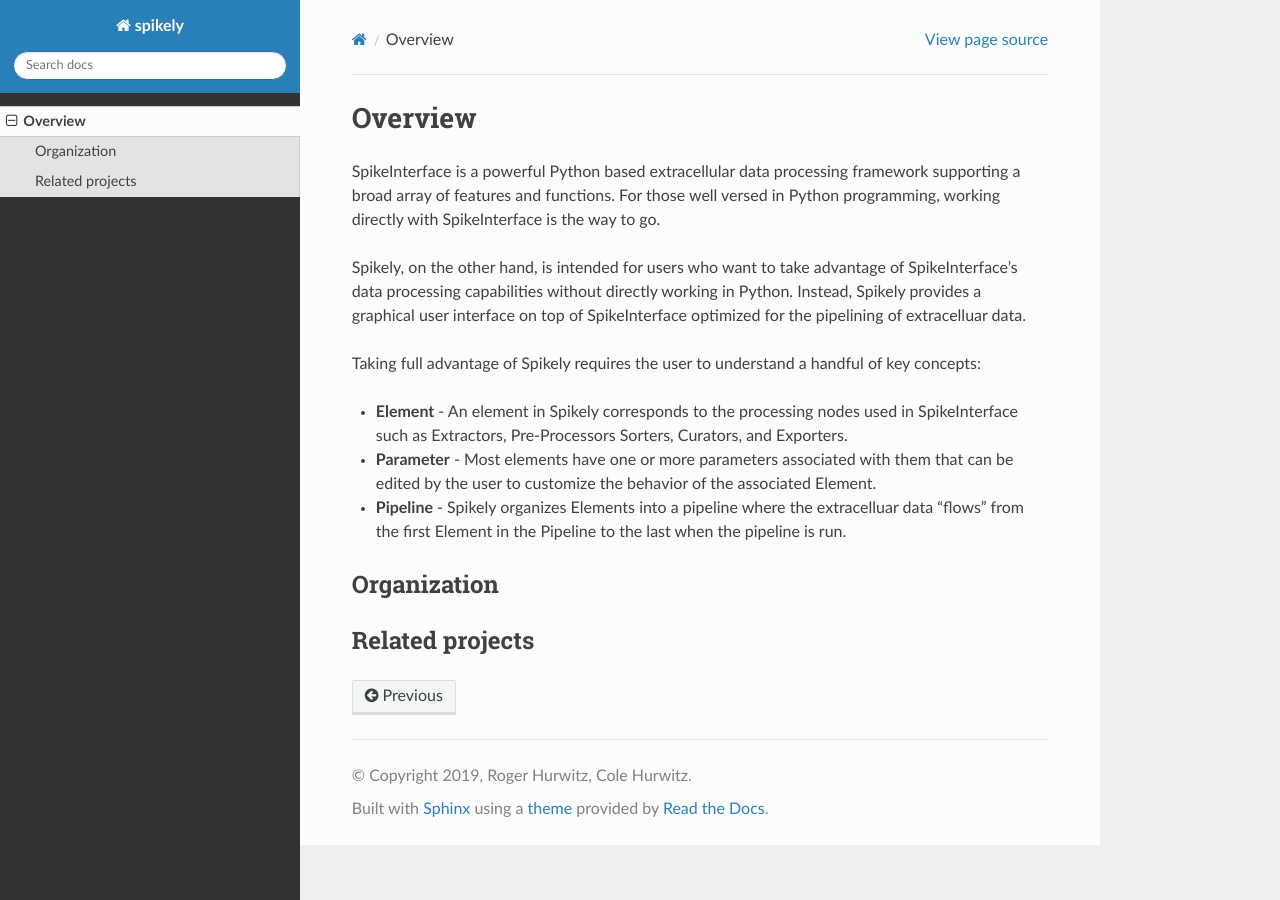
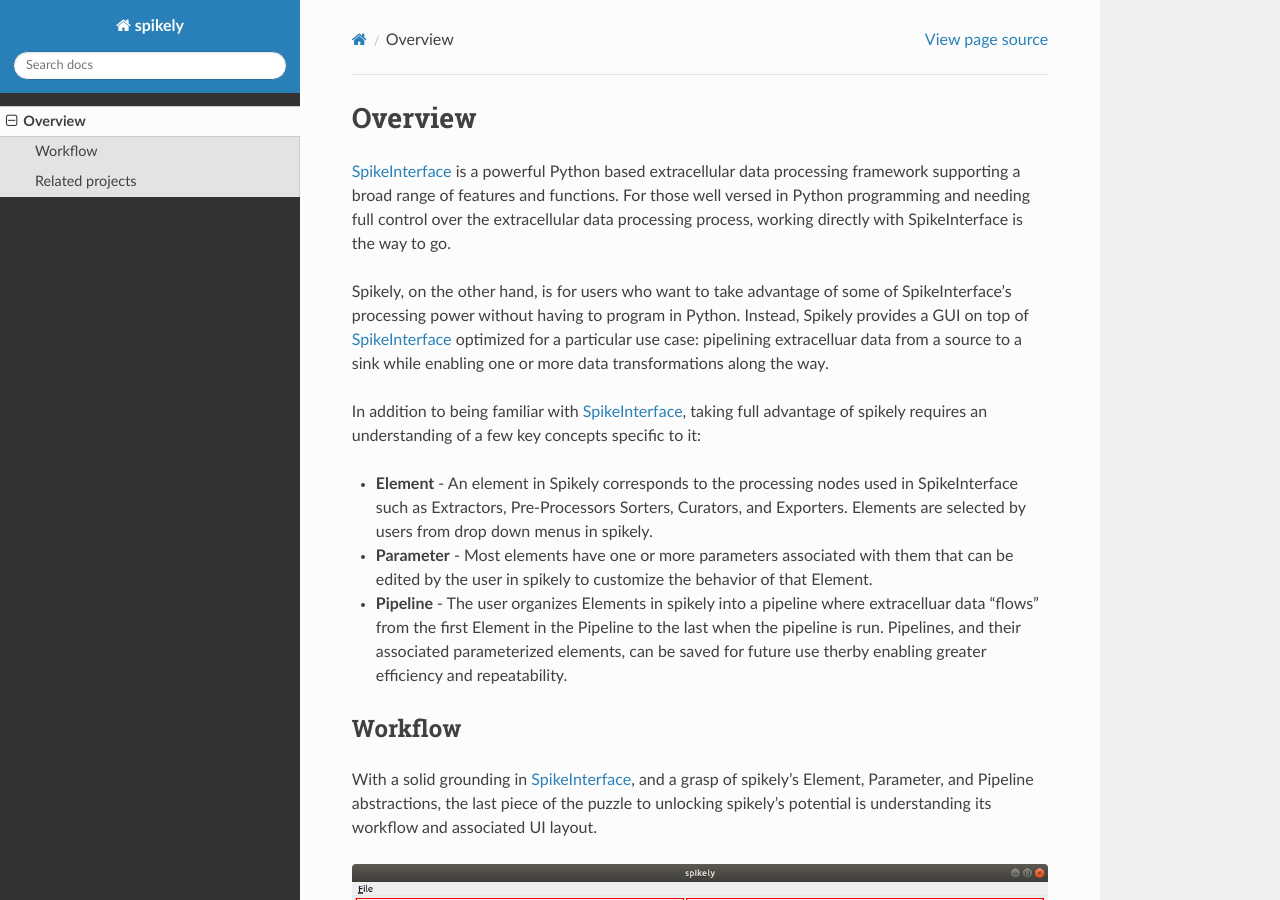
Before and after one commit to SpikeInterface/spikely, a Sphinx documentation site: the page built from docs/source/overview.rst, in a window 1280 px wide and 900 px high. Built offline with Sphinx 7.4.7 and the Read the Docs theme 2.0.0, drawn with Linux system fonts in a browser that asks for light colours.

Commit message:
Documentation updates

```diff
--- a/docs/source/overview.rst
+++ b/docs/source/overview.rst
@@ -2,31 +2,44 @@
 Overview
 ========
 
-SpikeInterface is a powerful Python based extracellular data processing
-framework supporting a broad array of features and functions.  For those well
-versed in Python programming, working directly with SpikeInterface is the way
-to go.
+.. _SpikeInterface: https://github.com/SpikeInterface
 
-Spikely, on the other hand, is intended for users who want to take advantage of
-SpikeInterface's data processing capabilities without directly working in
-Python.  Instead, Spikely provides a graphical user interface on top of
-SpikeInterface optimized for the pipelining of extracelluar data.
+SpikeInterface_ is a powerful Python based extracellular data processing
+framework supporting a broad range of features and functions.  For those well
+versed in Python programming and needing full control over the extracellular
+data processing process, working directly with SpikeInterface is the way to go.
 
-Taking full advantage of Spikely requires the user to understand a handful of
-key concepts:
+Spikely, on the other hand, is for users who want to take advantage of some of
+SpikeInterface's processing power without having to program in Python. Instead,
+Spikely provides a GUI on top of SpikeInterface_ optimized for a particular use
+case: pipelining extracelluar data from a source to a sink while enabling one
+or more data transformations along the way.
 
-- **Element** - An element in Spikely corresponds to the processing nodes used
+In addition to being familiar with SpikeInterface_, taking full advantage of
+spikely requires an understanding of a few key concepts specific to it:
+
+* **Element** - An element in Spikely corresponds to the processing nodes used
   in SpikeInterface such as Extractors, Pre-Processors Sorters, Curators, and
-  Exporters.
-- **Parameter** - Most elements have one or more parameters
-  associated with them that can be edited by the user to customize the
-  behavior of the associated Element.
-- **Pipeline** - Spikely organizes Elements into a pipeline
-  where the extracelluar data "flows" from the first Element in the Pipeline
-  to the last when the pipeline is run.
+  Exporters.  Elements are selected by users from drop down menus in spikely.
+* **Parameter** - Most elements have one or more parameters associated with
+  them that can be edited by the user in spikely to customize the behavior of
+  that Element.
+* **Pipeline** - The user organizes Elements in spikely into a pipeline where
+  extracelluar data "flows" from the first Element in the Pipeline to the last
+  when the pipeline is run.  Pipelines, and their associated parameterized
+  elements, can be saved for future use therby enabling greater efficiency and
+  repeatability.
 
-Organization
-------------
+Workflow
+--------
+
+With a solid grounding in SpikeInterface_, and a grasp of spikely's Element,
+Parameter, and Pipeline abstractions, the last piece of the puzzle to unlocking
+spikely's potential is understanding its workflow and associated UI layout.
+
+.. image:: ../images/gui_annotated.png
+
+
 
 Related projects
 -----------------
```
Also changed, not shown: docs/source/index.rst (+6 -4 lines).
